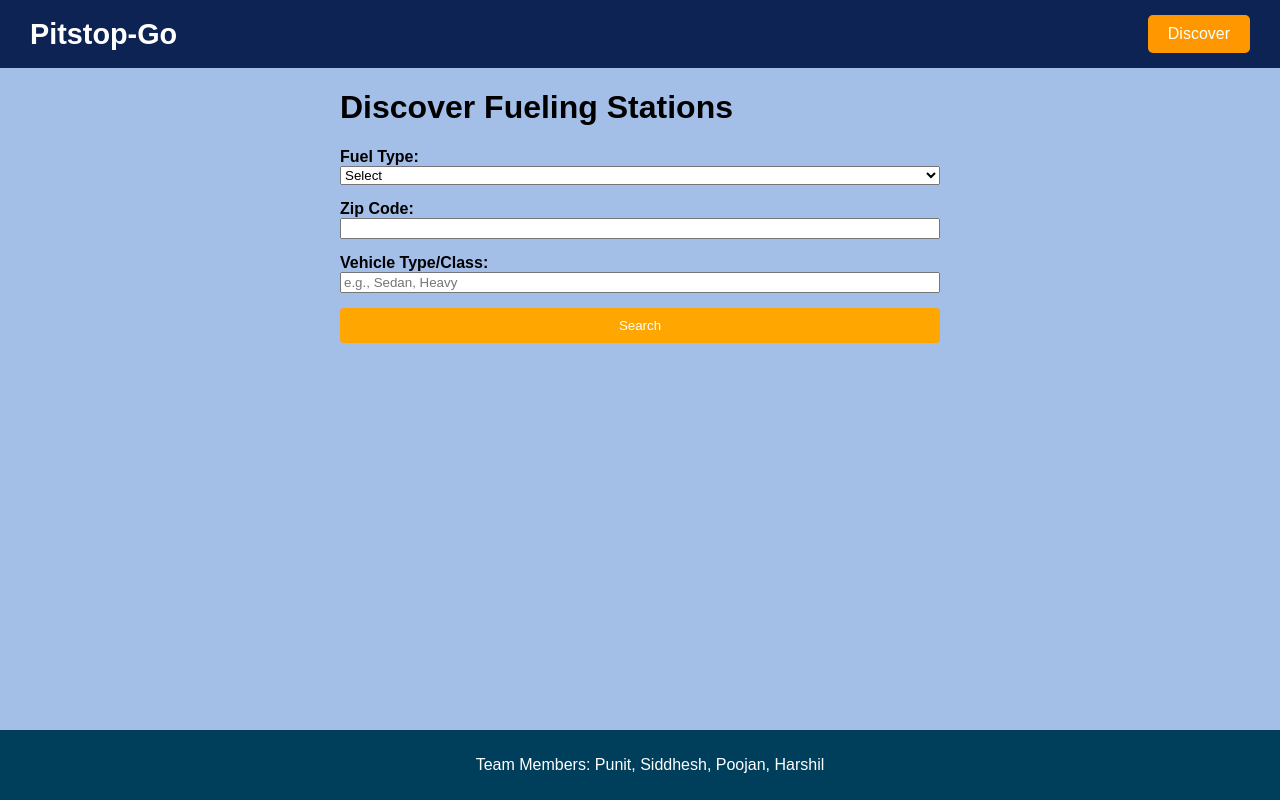
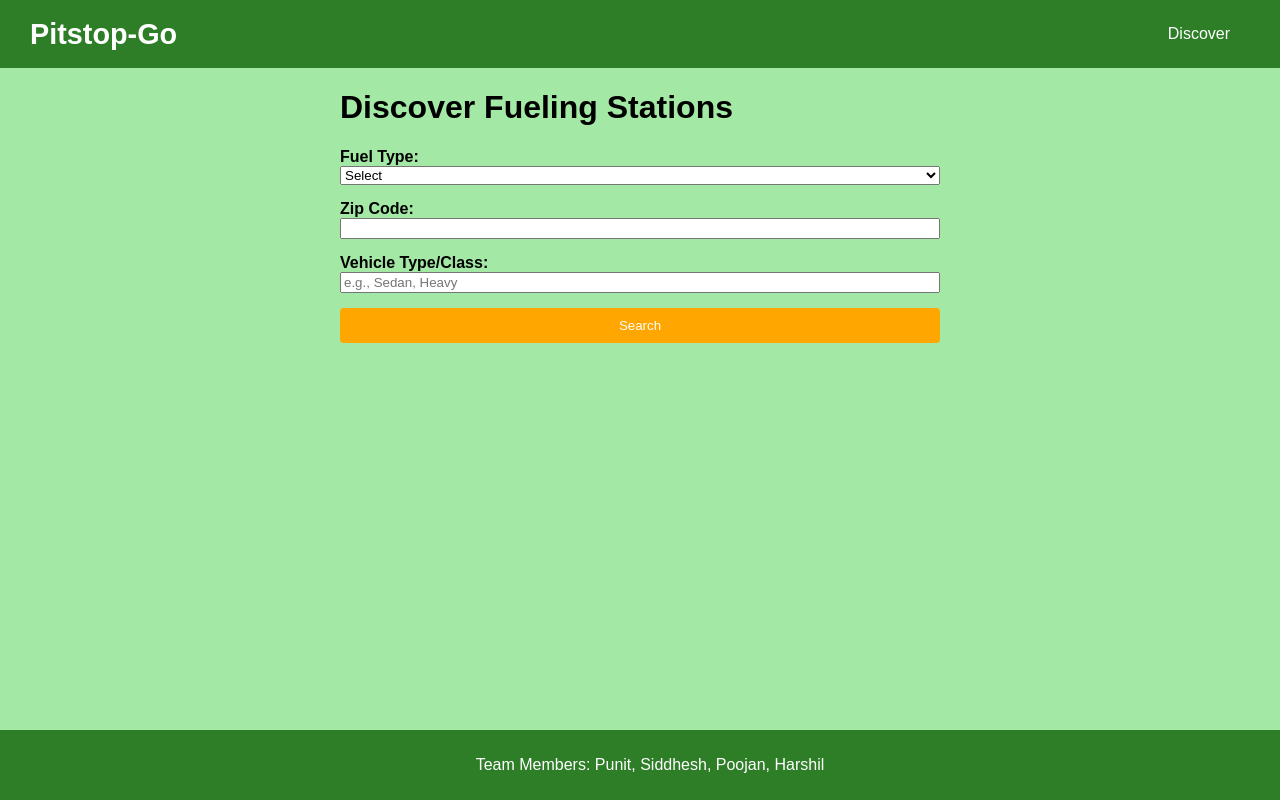
Before and after one commit to shukalpunit/ATV-EV-Fuel, a React (Create React App) app: page /discover in a window 1280 px wide. Built offline with nearby package versions, Linux system fonts and the light colour scheme.

Commit message:
Theme colours

```diff
--- a/src/App.css
+++ b/src/App.css
@@ -12,7 +12,7 @@ html, body {
 
 .main-content {
   flex-grow: 1;
-  background-color: rgb(163, 191, 232); /* Ensure the content area grows to take available space */
+  background-color: rgb(163, 232, 164); /* Ensure the content area grows to take available space */
 }
 
 footer {
--- a/src/components/Footer.css
+++ b/src/components/Footer.css
@@ -1,5 +1,5 @@
 .footer {
-    background-color: #003f5c;
+    background-color: #2d7e27;
     color: #fff;
     padding: 10px;
     text-align: center;
--- a/src/components/Header.css
+++ b/src/components/Header.css
@@ -3,7 +3,7 @@
   justify-content: space-between;
   align-items: center;
   padding: 15px 30px;
-  background-color: #0d2353;
+  background-color: #2d7e27;
   color: white;
   box-shadow: 0 2px 5px rgba(0, 0, 0, 0.1);
 }
@@ -29,13 +29,13 @@
 }
 
 .header-link:hover {
-  color: #ff9800;
+  color: #40ff00;
 }
 
 .header-button {
   padding: 10px 20px;
   font-size: 1rem;
-  background-color: #ff9800;
+  background-color: #2d7e27;
   color: white;
   border: none;
   border-radius: 5px;
@@ -46,7 +46,7 @@
 }
 
 .header-button:hover {
-  background-color: #e68a00;
+  background-color: #044106;
   transform: translateY(-3px); /* Adds a slight lift effect */
   box-shadow: 0px 4px 6px rgba(0, 0, 0, 0.2); /* Shadow on hover */
 }
```
